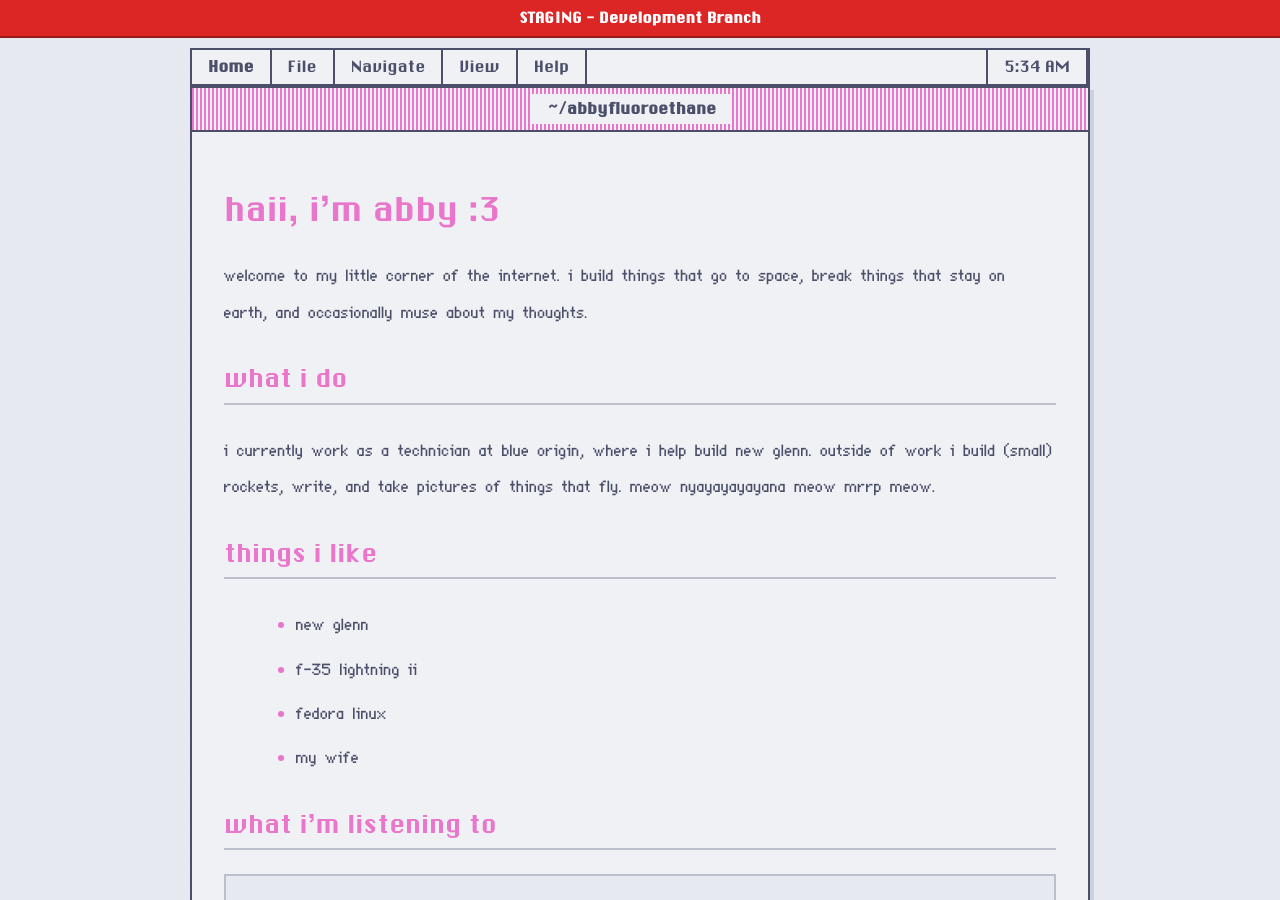
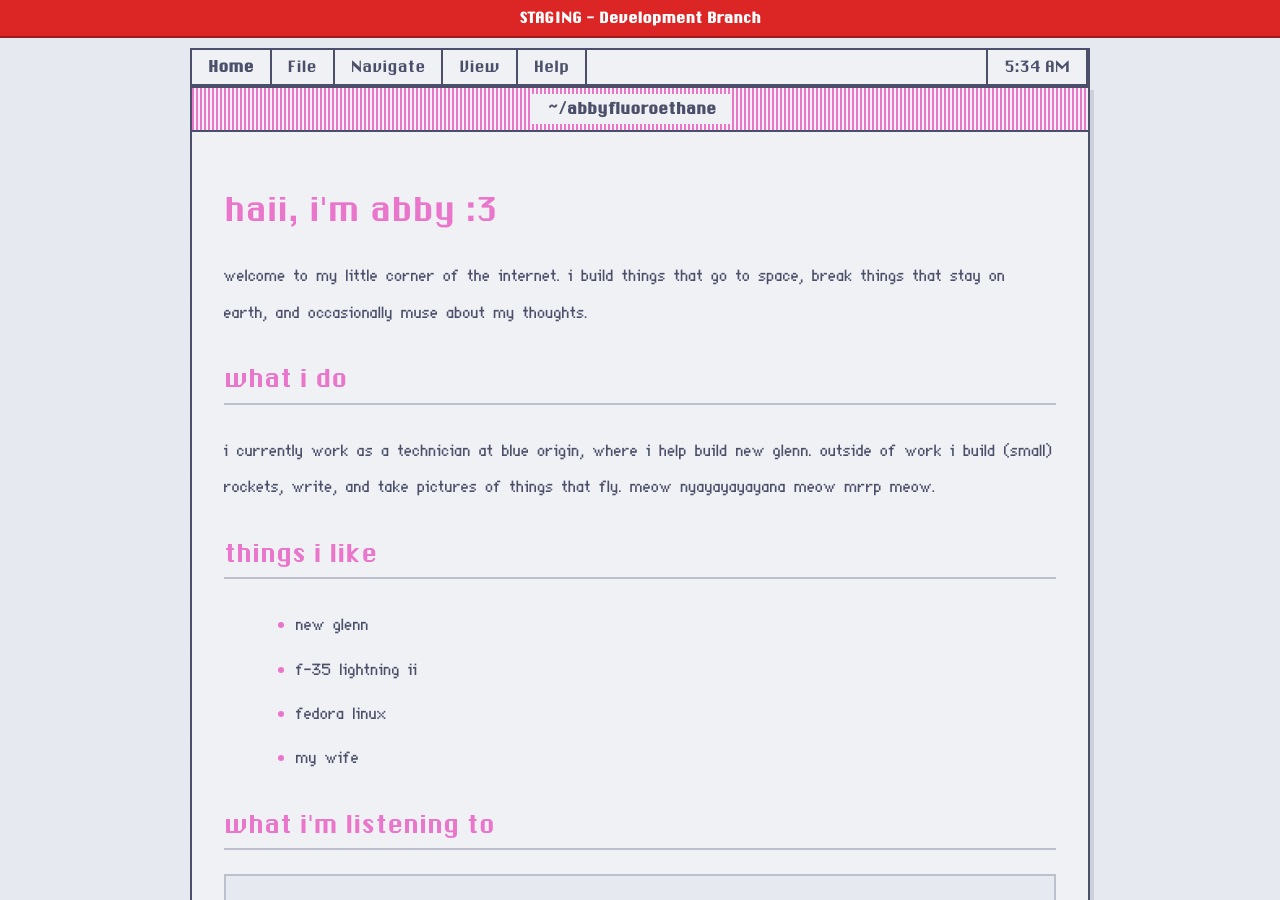
Before and after one commit to logantodd/logantodd.github.io, a Jekyll site: the page built from index.md, in a window 1280 px wide and 900 px high. Built offline with Jekyll 4.4.1, drawn with Linux system fonts in a browser that asks for light colours; part of the change alters nothing that is shown.

```diff
--- a/_config.yml
+++ b/_config.yml
@@ -8,6 +8,8 @@ lastfm:
   api_key: "3d59870650c4a720a39500c654d23eb1"
 
 markdown: kramdown
+kramdown:
+  smart_quotes: ["apos", "apos", "quot", "quot"]
 permalink: /blog/:title/
 
 # Collections
```
